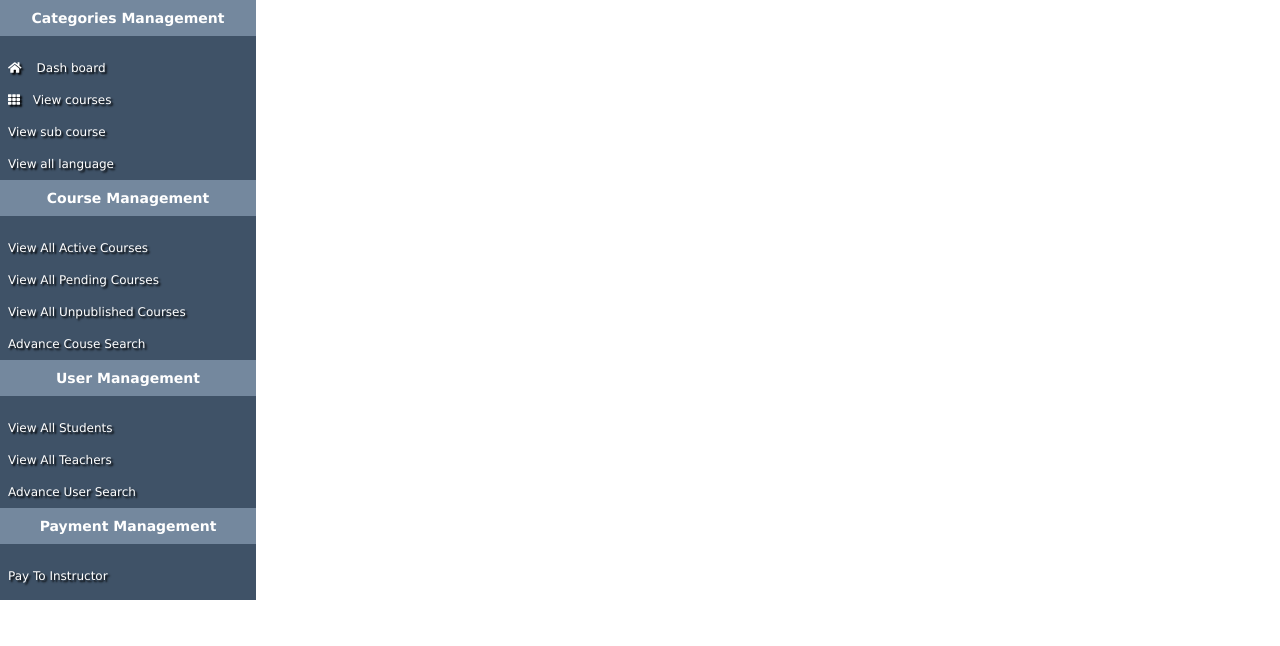
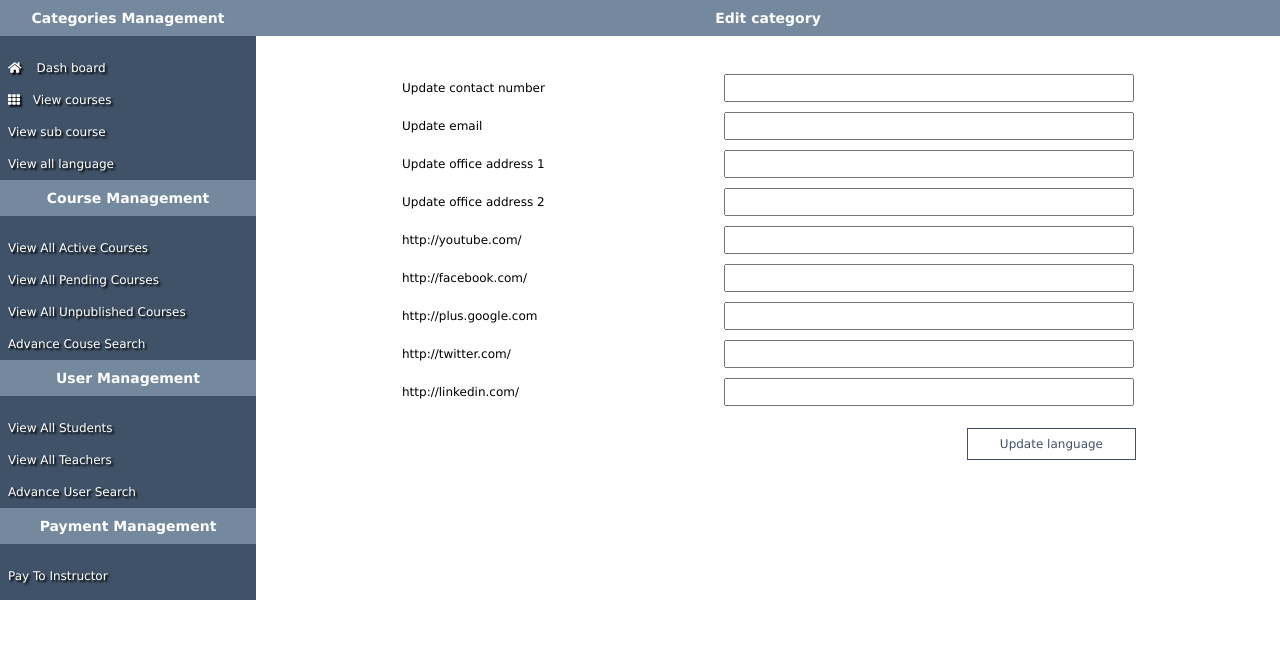
Before and after one commit to GuysKapen/ELearningPHP, a PHP site: page /index.php?contact in a window 1280 px wide. Shown: the part 60-706 px from the top of the page. Run offline with PHP 8.4, Linux system fonts and the light colour scheme; some libraries are stand-ins or nearby versions.

Commit message:
Add contact page

```diff
--- a/admin/inc/body_left.php
+++ b/admin/inc/body_left.php
@@ -28,7 +28,7 @@
     <h3>Pages Management</h3>
     <ul>
         <li><a href="index.php?term">Terms & Conditions</a></li>
-        <li><a href="">Contact Us</a></li>
+        <li><a href="index.php?contact">Contact Us</a></li>
         <li><a href="">About Us</a></li>
         <li><a href="">FAQs</a></li>
         <li><a href="">Edit Slider</a></li>
--- a/admin/inc/body_right.php
+++ b/admin/inc/body_right.php
@@ -30,3 +30,7 @@ if (isset($_GET['term'])) {
 if (isset($_GET['edit_term'])) {
     include("edit_term.php");
 }
+
+if (isset($_GET['contact'])) {
+    include("contact.php");
+}
--- /dev/null
+++ b/admin/inc/contact.php
@@ -0,0 +1,46 @@
+<div id="body-right">
+    <h3>Edit category</h3>
+    <form id="contact" method="post" enctype="multipart/form-data">
+        <table>
+            <tr>
+                <td>Update contact number</td>
+                <td><input type="text" name="contact_no"></td>
+            </tr>
+            <tr>
+                <td>Update email</td>
+                <td><input type="text" name="email"></td>
+            </tr>
+            <tr>
+                <td>Update office address 1</td>
+                <td><input type="text" name="address_1"></td>
+            </tr>
+            <tr>
+                <td>Update office address 2</td>
+                <td><input type="text" name="address_2"></td>
+            </tr>
+            <tr>
+                <td>http://youtube.com/</td>
+                <td><input type="text" name="yt"></td>
+            </tr>
+            <tr>
+                <td>http://facebook.com/</td>
+                <td><input type="text" name="fb"></td>
+            </tr>
+            <tr>
+                <td>http://plus.google.com</td>
+                <td><input type="text" name="gp"></td>
+            </tr>
+            <tr>
+                <td>http://twitter.com/</td>
+                <td><input type="text" name="tw"></td>
+            </tr>
+            <tr>
+                <td>http://linkedin.com/</td>
+                <td><input type="text" name="ln"></td>
+            </tr>
+        </table>
+        <button name="update_term">Update language</button>
+    </form>
+</div>
+
+<?php echo update_term(); ?>
--- a/admin/style.css
+++ b/admin/style.css
@@ -265,3 +265,48 @@
     color: #fff;
     background-color: #3f5267;
 }
+
+#contact {
+    width: 75%;
+    margin: auto;
+    padding: 1rem;
+    box-sizing: border-box;
+
+}
+
+#contact table {
+    width: 100%;
+}
+
+#contact table input {
+    width: 100%;
+    height: 28px;
+    outline: none;
+    padding-left: 8px;
+    box-sizing: border-box;
+}
+
+#contact table tr td {
+    height: 36px;
+    font-size: 12px;
+}
+
+#contact button {
+    height: 32px;
+    background: none;
+    outline: none;
+    border: 0.1rem solid #3f5267;
+    color: #3f5267;
+    display: block;
+    margin-left: auto;
+    margin-top: 16px;
+    padding: 0px 32px;
+    font-size: 12px;
+    font-style: bold;
+}
+
+#contact button:hover {
+    cursor: pointer;
+    color: #fff;
+    background-color: #3f5267;
+}
```
